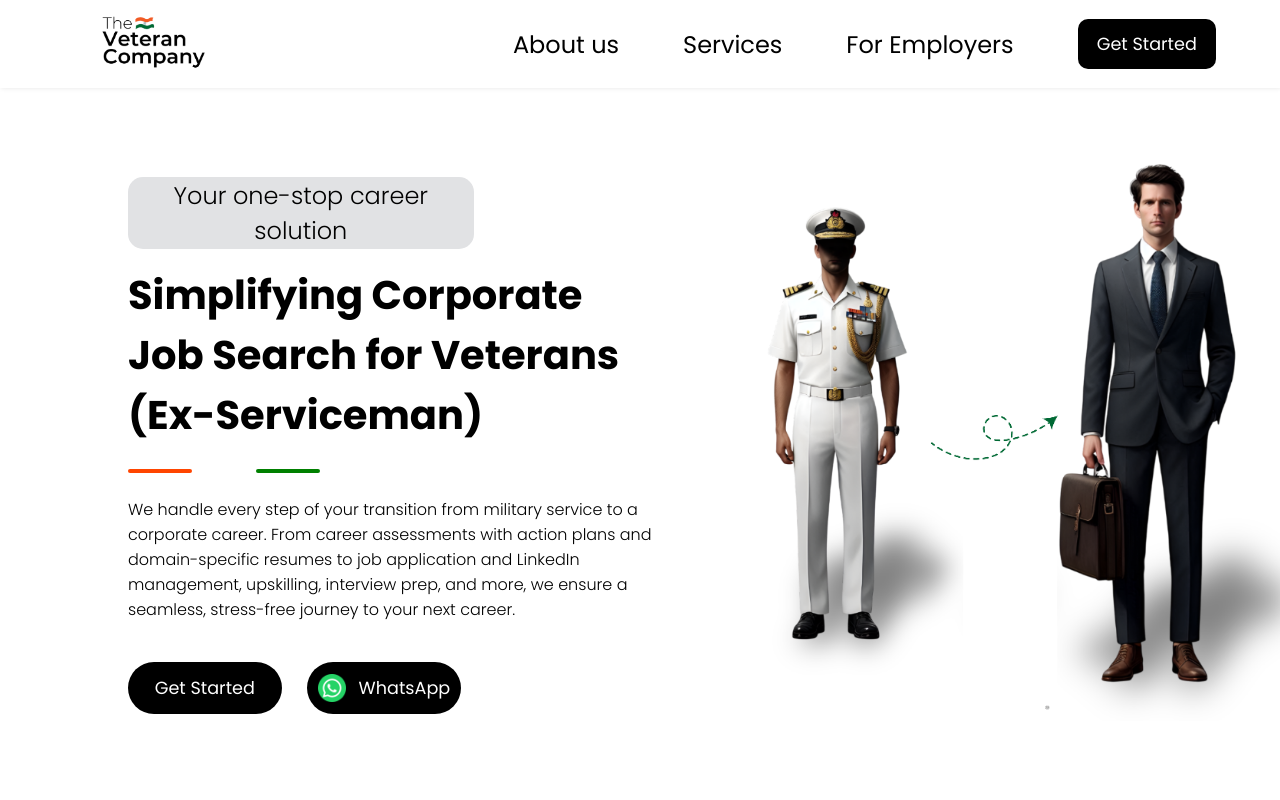
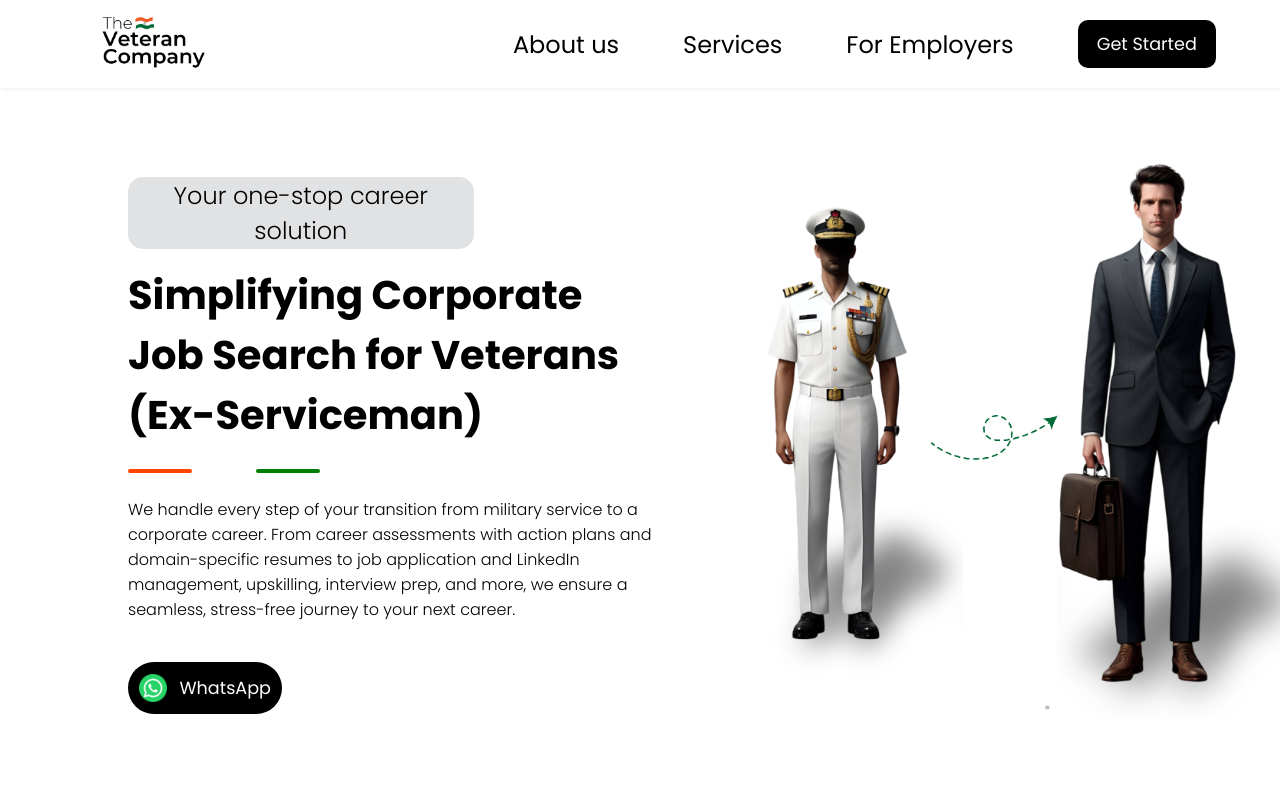
Before and after one commit to sachinposwal/veteran, a React (Vite) app: page / in a window 1280 px wide. Shown: the top 800 px of the page. Built offline with nearby package versions, Linux system fonts and the light colour scheme.

Commit message:
removed emailjs

```diff
--- a/src/components/Header.jsx
+++ b/src/components/Header.jsx
@@ -39,7 +39,15 @@ function Header() {
             <li><NavLink to='/Employers' onClick={toggleMenu} className={({ isActive }) => ` nav-link ${isActive ? 'active' : ''}`}>For Employers</NavLink></li>
             {/* <li><NavLink to='/Plans' onClick={toggleMenu} className={({ isActive }) => ` nav-link ${isActive ? 'active' : ''}`}>Plans</NavLink></li> */}
             {/* <li><NavLink to='/Openings' onClick={toggleMenu} className={({ isActive }) => ` nav-link ${isActive ? 'active' : ''}`}>Job Openings</NavLink></li>*/}
-            <li><button className='btn' onClick={() => {setPopupActive(true);toggleMenu(); } }>Get Started</button></li>
+            <li><a
+              href="https://wa.me/+917042240012?text=Hi%21%20I%20am%20interested%20in%20your%20Services."
+              target="_blank"
+              rel="noopener noreferrer"
+              className="btn"
+              style={{ textDecoration: 'none' }}
+            >
+              Get Started
+            </a></li>
         </ul>
     </nav>
     <div className="wrapper"></div>
--- a/src/components/Home.jsx
+++ b/src/components/Home.jsx
@@ -33,9 +33,9 @@ function Home() {
             We handle every step of your transition from military service to a corporate career. From career assessments with action plans and domain-specific resumes to job application and LinkedIn management, upskilling, interview prep, and more, we ensure a seamless, stress-free journey to your next career.
           </h3>
           <div className="button-container">
-            <button className="btn" onClick={() => setPopupActive(true)}>
+            {/* <button className="btn" onClick={() => setPopupActive(true)}>
               Get Started
-            </button>
+            </button> */}
             <Link
               className="btn btn-w"
               to="https://wa.me/+917042240012?text=Hi%21%20I%20am%20interested%20in%20your%20Services."
```
